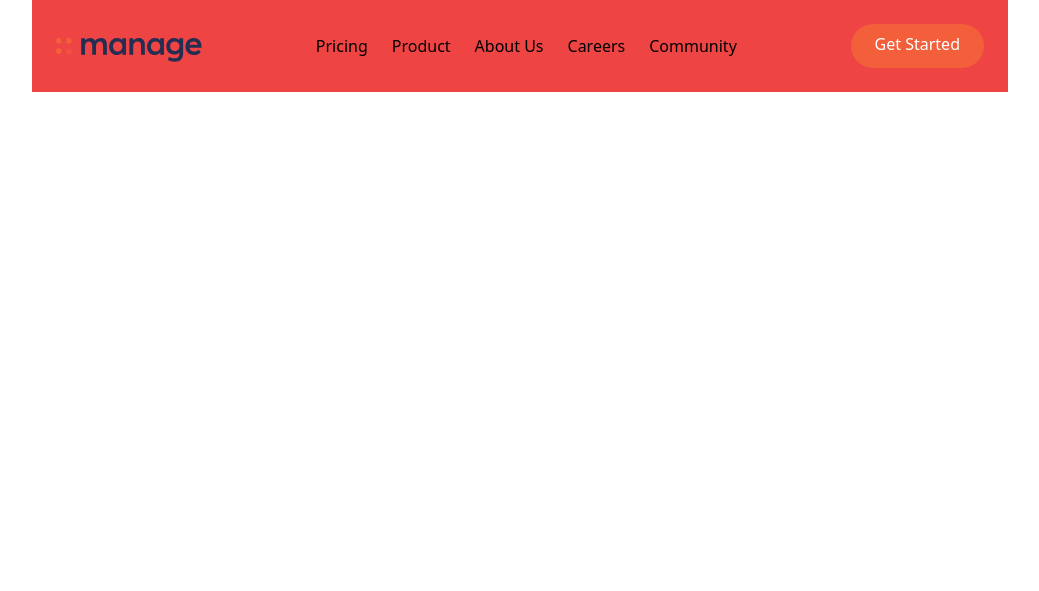
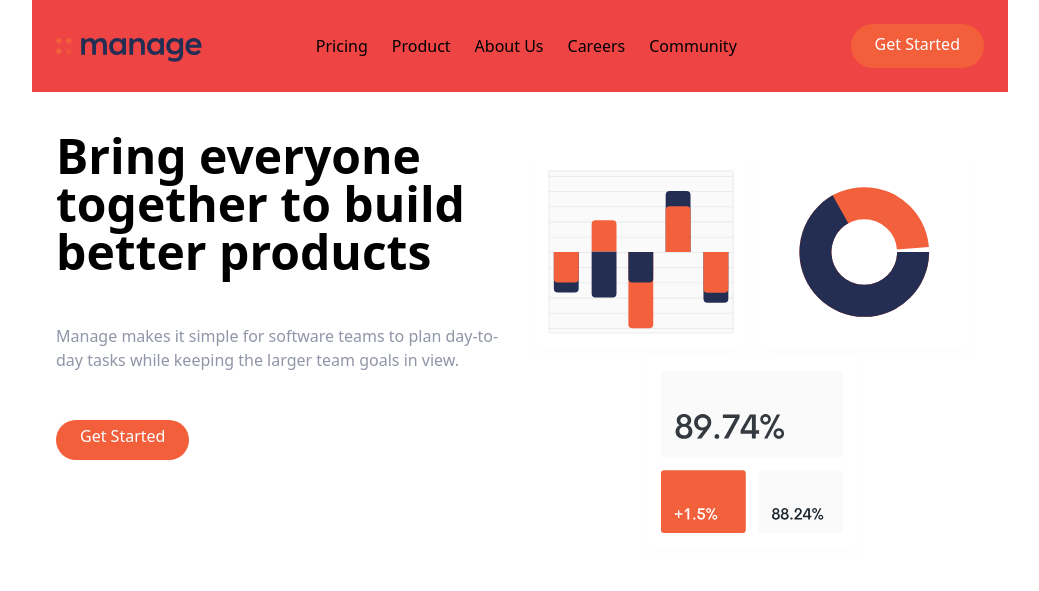
Before and after one commit to burnjoe/landing-page, a website: page index.html in a window 1280 px wide. Shown: the whole page, without its empty margins (120-1159 px from the left). Drawn offline with Linux system fonts and the light colour scheme.

Commit message:
added hero

```diff
--- a/index.html
+++ b/index.html
@@ -20,7 +20,7 @@
           <img src="img/logo.svg" alt="" />
         </div>
         <!-- Menu Items -->
-        <div class="hidden md:flex space-x-6">
+        <div class="hidden space-x-6 md:flex">
           <a href="#" class="hover:text-darkGrayishBlue">Pricing</a>
           <a href="#" class="hover:text-darkGrayishBlue">Product</a>
           <a href="#" class="hover:text-darkGrayishBlue">About Us</a>
@@ -28,10 +28,31 @@
           <a href="#" class="hover:text-darkGrayishBlue">Community</a>
         </div>
         <!-- Button -->
-      <a href="" class="hidden md:block p-3 px-6 pt-2 text-white bg-brightRed rounded-full baseline hover:bg-brightRedLight">Get Started</a>
+        <a href="" class="hidden p-3 px-6 pt-2 text-white bg-brightRed rounded-full baseline hover:bg-brightRedLight md:block">Get Started</a>
       </div>
     </nav>
 
+    <!-- Hero section -->
+    <section id="hero">
+      <div class="container flex flex-col-reverse items-center px-6 mx-auto mt-10 space-y-0 md:space-y-0 md:flex-row">
+        <!-- Left Item -->
+        <div class="flex flex-col mb-32 space-y-12 md:w-1/2">
+          <h1 class="max-w-md text-4xl font-bold text-center md:text-5xl md:text-left">
+            Bring everyone together to build better products
+          </h1>
+          <p class="text-center text-darkGrayishBlue md:text-left">
+            Manage makes it simple for software teams to plan day-to-day tasks while keeping the larger team goals in view.
+          </p>
+          <div class="flex justify-center md:justify-start">
+            <a href="" class="p-3 px-6 pt-1 text-white bg-brightRed rounded-full baseline hover:bg-brightRedLight">Get Started</a>
+          </div>
+        </div>
+        <!-- Image -->
+        <div class="md:w-1/2">
+          <img src="img/illustration-intro.svg" alt="">
+        </div>
+      </div>
+    </section>
 
   </body>
 </html>
```
Also changed, not shown: css/main.css.
